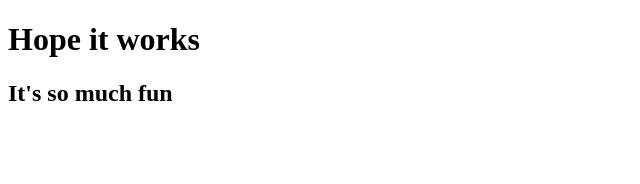
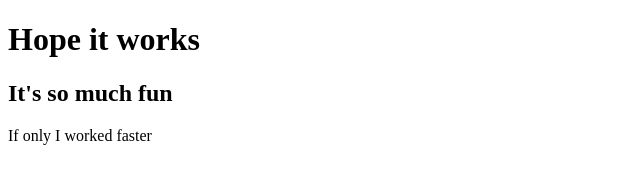
Before and after one commit to SamBookWorm2/gitexperiment, a plain HTML site: page index.html in a window 1280 px wide. Shown: the whole page, without its empty margins (0-640 px from the left). Drawn offline with Linux system fonts and the light colour scheme.

Commit message:
updated index

```diff
--- a/index.html
+++ b/index.html
@@ -6,6 +6,7 @@
 	<body>
 		<h1>Hope it works</h1>
 		<h2>It's so much fun</h2>
+		<p>If only I worked faster</p>
 
 	</body>
 </html>
```
